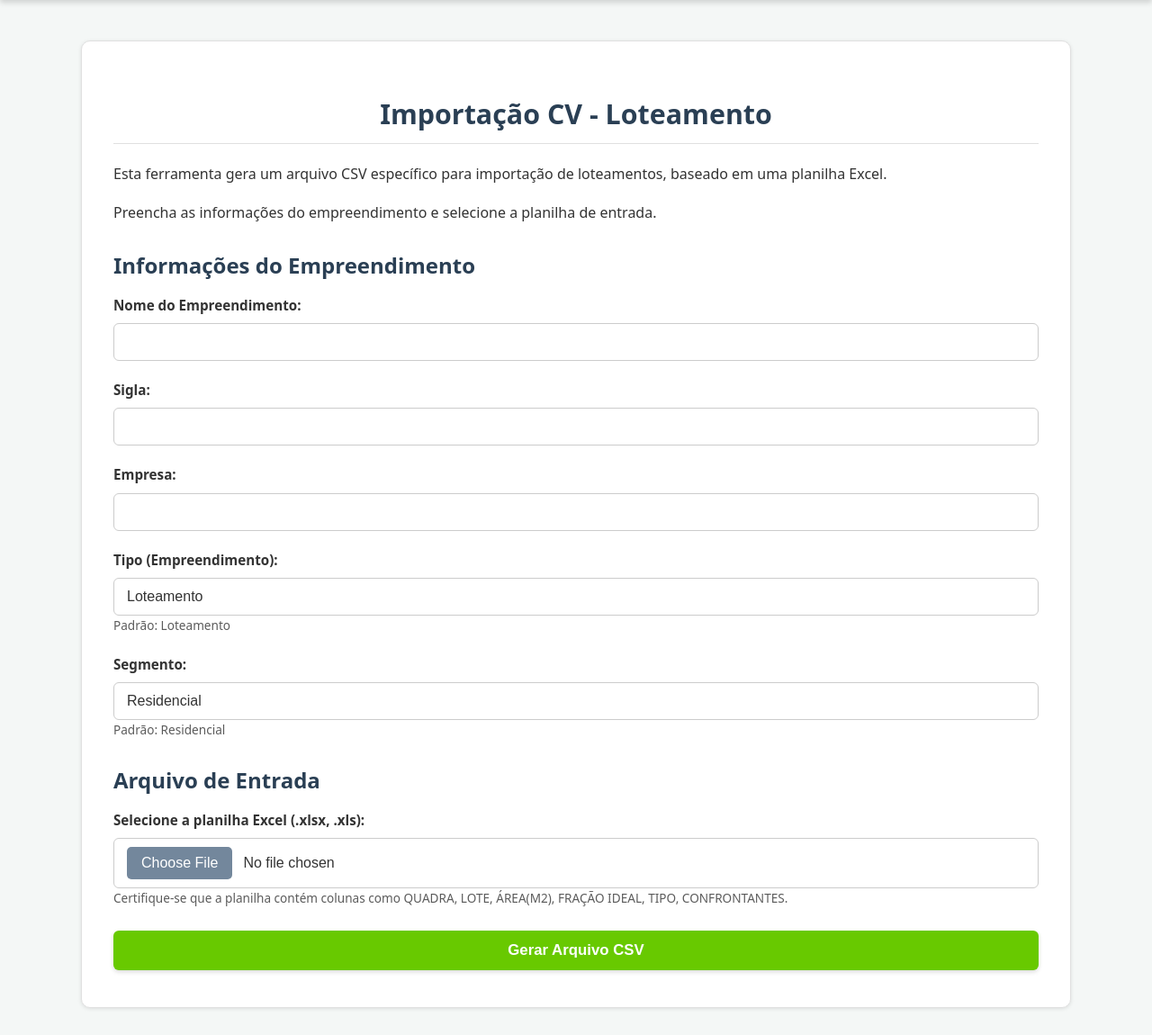
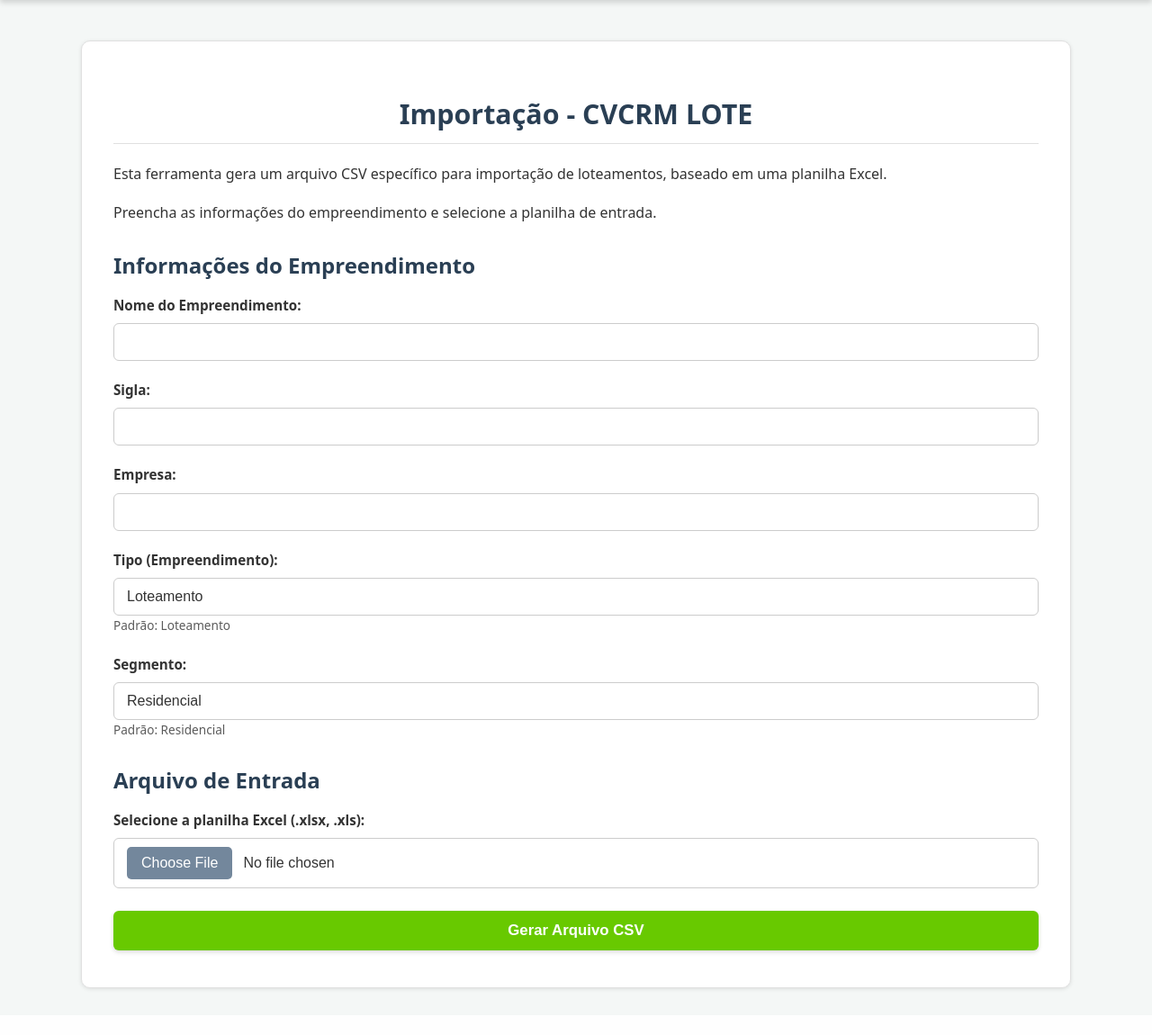
Before and after one commit to Timesistemaimobi/SISTEMA-WEB-DE-LANCAMENTO, a Flask app: page /importacao-cv-lote in a window 1280 px wide. Shown: the part 60-1210 px from the top of the page at 90% size. After the commit the page ends 1162 px from the top, so only its background shows below. Run offline with Flask 3, Linux system fonts and the light colour scheme.

Commit message:
Update importacao_cv_lote.html
- ESTILIZAÇÃO 2.0

```diff
--- a/templates/importacao_cv_lote.html
+++ b/templates/importacao_cv_lote.html
@@ -1,6 +1,6 @@
 {% extends "base.html" %} {% block title %}Importação CV - Loteamento{% endblock
 %} {% block content %}
-<h1>Importação CV - Loteamento</h1>
+<h1>Importação - CVCRM LOTE</h1>
 <p>
   Esta ferramenta gera um arquivo CSV específico para importação de loteamentos,
   baseado em uma planilha Excel.
@@ -73,10 +73,6 @@
       accept=".xlsx, .xls"
       required
     />
-    <small
-      >Certifique-se que a planilha contém colunas como QUADRA, LOTE, ÁREA(M2),
-      FRAÇÃO IDEAL, TIPO, CONFRONTANTES.</small
-    >
   </div>
 
   <button type="submit" class="full-width" style="margin-top: 25px">
```
